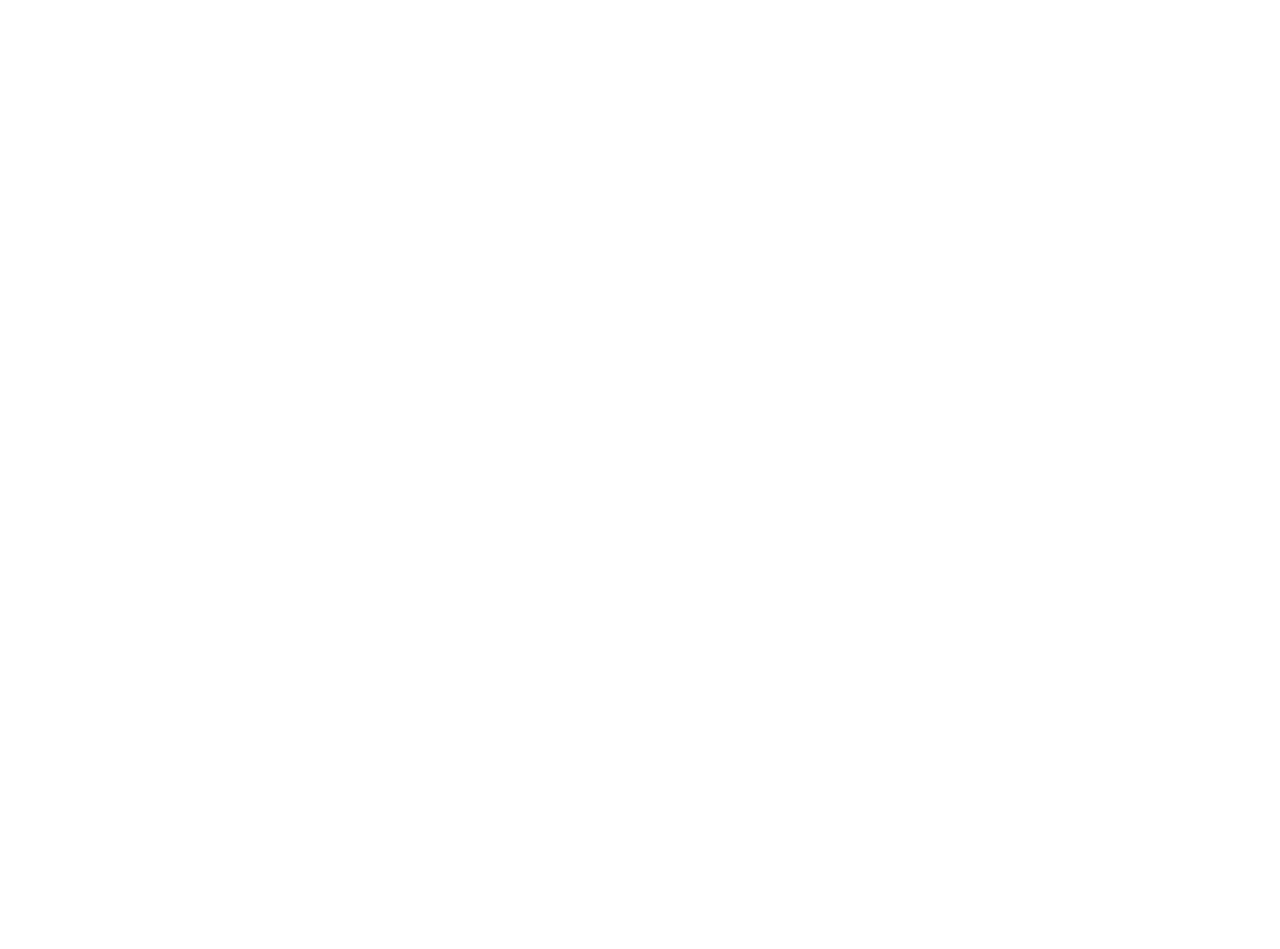
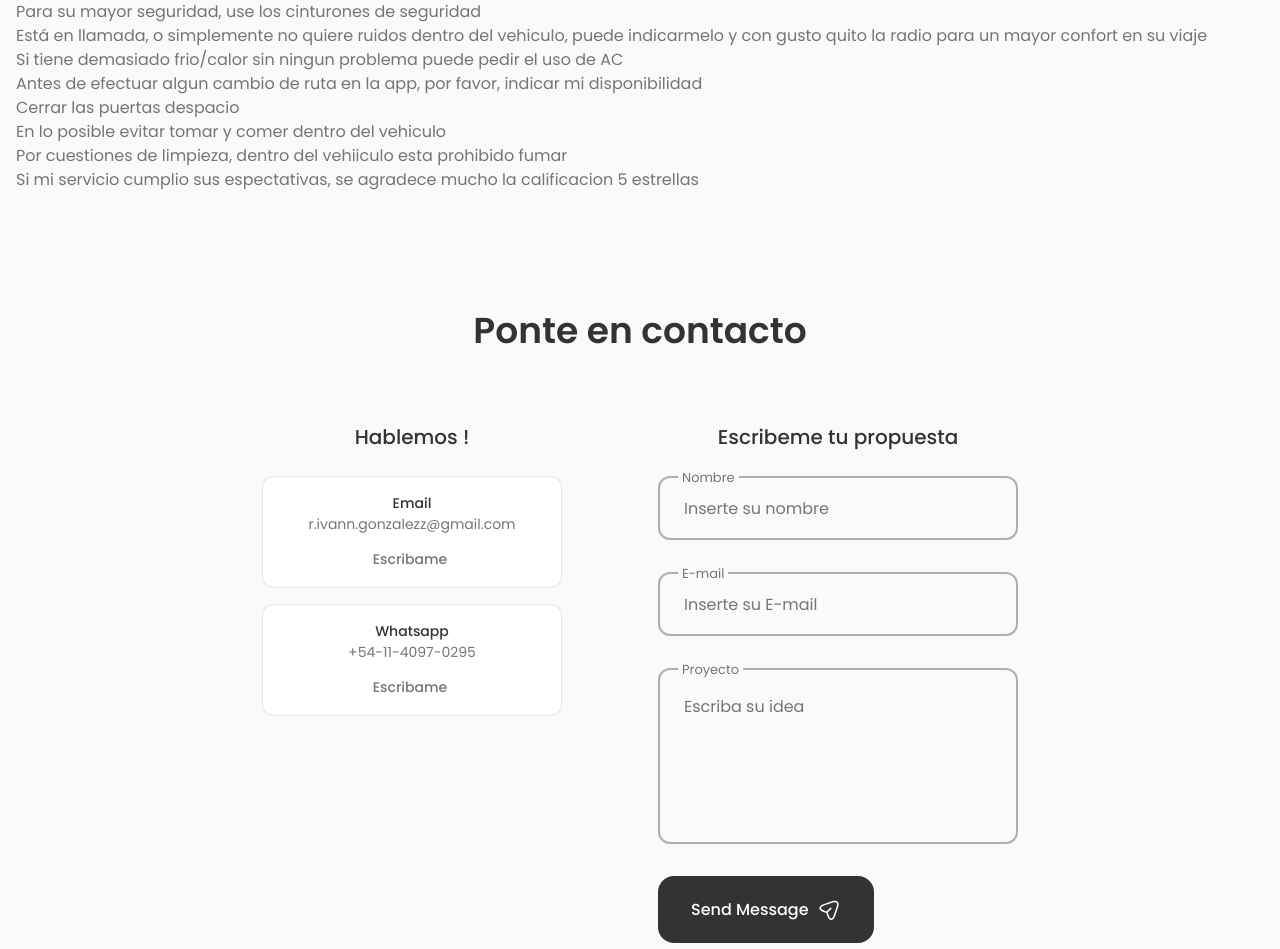
Before and after one commit to RodrigoIvanGonzalez/DriverWeb, a React (Vite) app: page / in a window 1280 px wide. Shown: the part 1063-2012 px from the top of the page. Before the commit the page ends 978 px from the top, so only its background shows below. Built offline with nearby package versions, Linux system fonts and the light colour scheme.

Commit message:
cracion componentes contact y travel

```diff
--- a/package.json
+++ b/package.json
@@ -10,6 +10,7 @@
     "preview": "vite preview"
   },
   "dependencies": {
+    "@emailjs/browser": "^4.4.1",
     "react": "^18.3.1",
     "react-dom": "^18.3.1"
   },
--- a/src/App.jsx
+++ b/src/App.jsx
@@ -2,8 +2,7 @@
 import Header from './components/header/Header'
 import Welcome from './components/welcome/Welcome'
 import About from './components/about/About'
-// import Travel from './components/travel/Travel'
-// import Tips from './components/tips/Tips'
+import Travel from './components/travel/Travel'
 import Contact from './components/contact/Contact'
 // import Footer from './components/footer/Footer'
 
@@ -19,9 +18,8 @@
       <main className='main'>
         <Welcome />
         <About />
+        <Travel />
         <Contact />
-        {/* <Travel />
-        <Tips /> */}
     </main>
 
       {/* <Footer />  */}
--- a/src/components/contact/Contact.jsx
+++ b/src/components/contact/Contact.jsx
@@ -1,9 +1,92 @@
+import React, { useRef } from 'react';
+import emailjs from '@emailjs/browser';
+import "./contact.css"
 
+function Contact() {
+    const form = useRef();
 
-const Contact = () => {
-  return (
-    <div>Contact</div>
-  )
+    const sendEmail = (e) => {
+    e.preventDefault();
+        emailjs
+        .sendForm('service_53wokld', 'template_wxzaerr', form.current, {
+        publicKey: 'T_zjVRdXgoODEvCeW',
+        })
+        e.target.reset()
+    };
+    return (
+        <section className="contact section" id="contact">
+            <h2 className="section__title">Ponte en contacto</h2>
+            <span className="section__subtitle"></span>
+
+            <div className="contact__container container grid">
+                <div className="contact__content">
+                    <h3 className="contact__title">Hablemos !</h3>
+
+                    <div className="contact__info">
+                        <div className="contact__card">
+                            <i className="bx bx-mail-send contact__card-icon"></i>
+
+                            <h3 className="contact__card-title">Email</h3>
+                            <span className="contact__card-data">r.ivann.gonzalezz@gmail.com</span>
+
+                            <a href="" className="contact__button"> Escribame {" "}<i className="bx bx-right-arrow-alt contact__button-icon"></i></a>
+                        </div>
+
+                        <div className="contact__card">
+                            <i className="bx bxl-whatsapp contact__card-icon"></i>
+
+                            <h3 className="contact__card-title">Whatsapp</h3>
+                            <span className="contact__card-data">+54-11-4097-0295</span>
+
+                            <a href="" className="contact__button"> Escribame {" "}<i className="bx bx-right-arrow-alt contact__button-icon"></i></a>
+                        </div>
+                    </div>
+                </div>
+
+                <div className="contact__content">
+                    <h3 className="contact__title">Escribeme tu propuesta</h3>
+
+                    <form ref={form} onSubmit={sendEmail} className="contact__form">
+                        <div className="contact__form-div">
+                            <label className="contact__form-tag">Nombre</label>
+                            <input type="text" name="name" className='contact__form-input' placeholder='Inserte su nombre'/>
+                        </div>
+
+                        <div className="contact__form-div">
+                            <label className="contact__form-tag">E-mail</label>
+                            <input type="email" name="email" className='contact__form-input' placeholder='Inserte su E-mail'/>
+                        </div>
+
+                        <div className="contact__form-div contact__form-area">
+                            <label className="contact__form-tag">Proyecto</label>
+                            <textarea name="proyect" cols="30" rows="10" className='contact__form-input' placeholder='Escriba su idea'></textarea>
+                        </div>
+
+                        <button className="button button--flex">
+                            Send Message
+                            <svg
+                class="button__icon"
+                xmlns="http://www.w3.org/2000/svg"
+                width="24"
+                height="24"
+                viewBox="0 0 24 24"
+                fill="none"
+                >
+                <path
+                    d="M14.2199 21.9352C13.0399 21.9352 11.3699 21.1052 10.0499 17.1352L9.32988 14.9752L7.16988 14.2552C3.20988 12.9352 2.37988 11.2652 2.37988 10.0852C2.37988 8.91525 3.20988 7.23525 7.16988 5.90525L15.6599 3.07525C17.7799 2.36525 19.5499 2.57525 20.6399 3.65525C21.7299 4.73525 21.9399 6.51525 21.2299 8.63525L18.3999 17.1252C17.0699 21.1052 15.3999 21.9352 14.2199 21.9352ZM7.63988 7.33525C4.85988 8.26525 3.86988 9.36525 3.86988 10.0852C3.86988 10.8052 4.85988 11.9052 7.63988 12.8252L10.1599 13.6652C10.3799 13.7352 10.5599 13.9152 10.6299 14.1352L11.4699 16.6552C12.3899 19.4352 13.4999 20.4252 14.2199 20.4252C14.9399 20.4252 16.0399 19.4352 16.9699 16.6552L19.7999 8.16525C20.3099 6.62525 20.2199 5.36525 19.5699 4.71525C18.9199 4.06525 17.6599 3.98525 16.1299 4.49525L7.63988 7.33525Z"
+                    fill="var(--container-color)"
+                ></path>
+                <path
+                    d="M10.11 14.7052C9.92005 14.7052 9.73005 14.6352 9.58005 14.4852C9.29005 14.1952 9.29005 13.7152 9.58005 13.4252L13.16 9.83518C13.45 9.54518 13.93 9.54518 14.22 9.83518C14.51 10.1252 14.51 10.6052 14.22 10.8952L10.64 14.4852C10.5 14.6352 10.3 14.7052 10.11 14.7052Z"
+                    fill="var(--container-color)"
+                ></path>
+                            </svg>
+                        </button>
+                    </form>
+                </div>
+            </div>
+        </section>
+    )
 }
 
 export default Contact
--- a/src/components/contact/contact.css
+++ b/src/components/contact/contact.css
@@ -0,0 +1,144 @@
+.contact__container{
+    grid-template-columns: repeat(2, max-content);
+    justify-content: center;
+    column-gap: 6rem;
+    padding-bottom: 3rem;
+}
+
+.contact__title{
+    text-align: center;
+    font-size: var(--h3-font-size);
+    font-weight:    var(--font-medium);
+    margin-bottom: var(--mb-1-5);
+}
+
+.contact__info{
+    display: grid;
+    row-gap: 1rem;
+    grid-template-columns: 300px;
+}
+
+.contact__card{
+    background-color: var(--container-color);
+    border: 1px solid rgba(0, 0, 0, 0.1);
+    padding: 1rem;
+    border-radius: 0.75rem;
+    text-align: center;
+}
+
+.contact__card-icon{
+    font-size: 2rem;
+    color: var(--title-color);
+    margin-bottom: var(--mb-0-25);
+}
+
+.contact__card-title,
+.contact__card-data{
+    font-size: var(--small-font-size);
+}
+
+.contact__card-title{
+    font-weight: var(--font-medium);
+}
+
+.contact__card-data{
+    display: block;
+    margin-bottom: var(--mb-0-75);
+}
+
+.contact__button{
+    color: var(--text-color);
+    font-size: var(--small-font-size);
+    display: inline-flex;
+    align-items: center;
+    justify-content: center;
+    column-gap: 0.25rem;
+}
+
+.contact__button-icon{
+    font-size: 1rem;
+    transition: 0.3s;
+}
+
+.contact__button:hover .contact__button-icon{
+    transform: translate(0.25rem);
+}
+
+.contact__form{
+    width: 360px;
+}
+
+.contact__form-div{
+    position: relative;
+    margin-bottom:var(--mb-2);
+    height: 4rem;
+}
+
+.contact__form-input{
+    position: absolute;
+    top: 0;
+    left: 0;
+    width: 100%;
+    height: 100%;
+    border: 2px solid rgba(0, 0, 0, 0.3);
+    background: none;
+    color: var(--text-color);
+    outline: none;
+    border-radius: 0.75rem;
+    padding: 1.5rem;
+    z-index: 1;
+}
+
+.contact__form-tag{
+    position: absolute;
+    top: -0.75rem;
+    left: 1.25rem;
+    font-size: var(--smaller-font-size);
+    padding: 0.25rem;
+    background-color: var(--body-color);
+    z-index: 10;
+}
+
+.contact__form-area{
+    height: 11rem;
+}
+
+.contact__form-area textarea {
+    resize: none;
+}
+
+
+@media screen and (max-width: 992px) {
+    .contact__container{
+        column-gap: 3rem;
+    }
+}
+
+@media screen and (max-width: 768px) {
+    .contact__container{
+        grid-template-columns: 1fr;
+        row-gap: 3rem;
+    }
+
+    .contact__info{
+        justify-content: center;
+    }
+
+    .contact__form{
+        margin: 0 auto;
+    }
+}
+
+@media screen and (max-width: 576px) {
+    .contact__info{
+        grid-template-columns: 1fr;
+    }
+
+    .contact__form{
+        width: 100%;
+    }
+}
+
+@media screen and (max-width: 350px) {
+
+}
--- a/src/components/header/Header.jsx
+++ b/src/components/header/Header.jsx
@@ -42,8 +42,8 @@
                     </li>
 
                     <li className="nav__item">
-                        <a href="#tips" onClick={() => setActiveNav('#tips')} className={activeNav === "#services" ? 'nav__link active-link' : 'nav__link'}>
-                            <i className="uil uil-briefcase-alt nav__icon"></i> Propinas
+                        <a href="#contact" onClick={() => setActiveNav('#contact')} className={activeNav === "#services" ? 'nav__link active-link' : 'nav__link'}>
+                            <i className="uil uil-briefcase-alt nav__icon"></i> Contacto
                         </a>
                     </li>
 
--- a/src/components/header/header.css
+++ b/src/components/header/header.css
@@ -5,6 +5,7 @@
     left: 0;
     z-index:var(--z-fixed);
     background-color: var(--body-color);
+
 }
 
 .nav{
--- a/src/components/travel/Travel.jsx
+++ b/src/components/travel/Travel.jsx
@@ -0,0 +1,30 @@
+import React from 'react'
+import './travel.css'
+
+const Travel = () => {
+return (
+    <section className="travel container" id='travel'>
+
+        <hr />
+
+        <h2 className="travel__subtitle">Recomendaciones</h2>
+
+        <span>Para una mejor experiencia en este viaje a continuacion les dejo una serie de recomendaciones:</span>
+
+        <ul className="travel__list">
+            <li>Para su mayor seguridad, use los cinturones de seguridad</li>
+            <li>Está en llamada, o simplemente no quiere ruidos dentro del vehiculo, puede indicarmelo y con gusto quito la radio para un mayor confort en su viaje</li>
+            <li>Si tiene demasiado frio/calor sin ningun problema puede pedir el uso de AC</li>
+            <li>Antes de efectuar algun cambio de ruta en la app, por favor, indicar mi disponibilidad</li>
+            <li>Cerrar las puertas despacio</li>
+            <li>En lo posible evitar tomar y comer dentro del vehiculo</li>
+            <li>Por cuestiones de limpieza, dentro del vehiiculo esta prohibido fumar</li>
+            <li>Si mi servicio cumplio sus espectativas, se agradece mucho la calificacion 5 estrellas</li>
+
+        </ul>
+
+    </section>
+)
+}
+
+export default Travel
--- a/src/components/travel/travel.css
+++ b/src/components/travel/travel.css
@@ -0,0 +1,17 @@
+.travel{
+padding: 1rem;
+}
+
+hr {
+    border: 0px;
+    height: 1px;
+    margin: 0 0 0 6rem;
+    background-color: black;
+    width: 55%;
+}
+
+.travel__subtitle{
+    font-size: var(--h2-font-size);
+    font-weight: var(--font-semi-bold);
+    padding: 1rem 0rem;
+}
--- a/src/components/welcome/welcome.css
+++ b/src/components/welcome/welcome.css
@@ -1,8 +1,6 @@
-
 .welcome{
     display: grid;
     padding: 1rem;
-    position: relative;
 }
 
 .welcome__title{
@@ -25,4 +23,5 @@
     height: 190px;
     border-radius: 10%;
     margin: auto;
+
 }
```
Also changed, not shown: src/components/tips/Tips.jsx (deleted), src/components/tips/tips.css (deleted), 1 other file (tests, documents, lock files or other folders).
